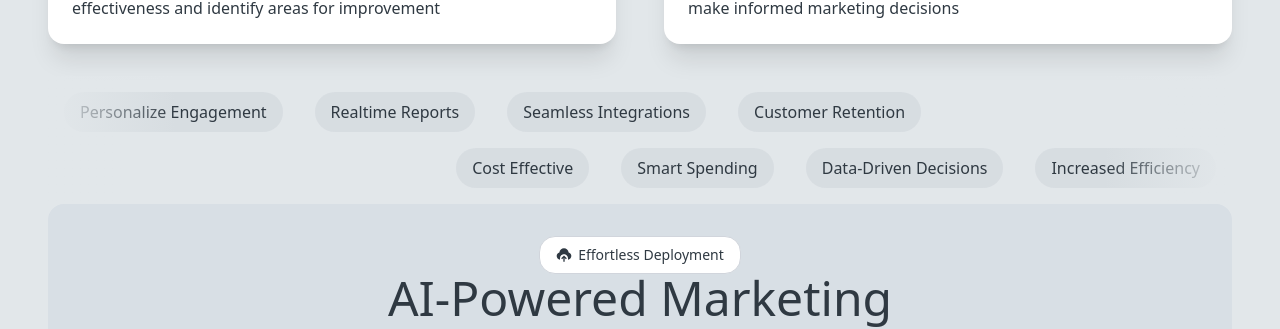
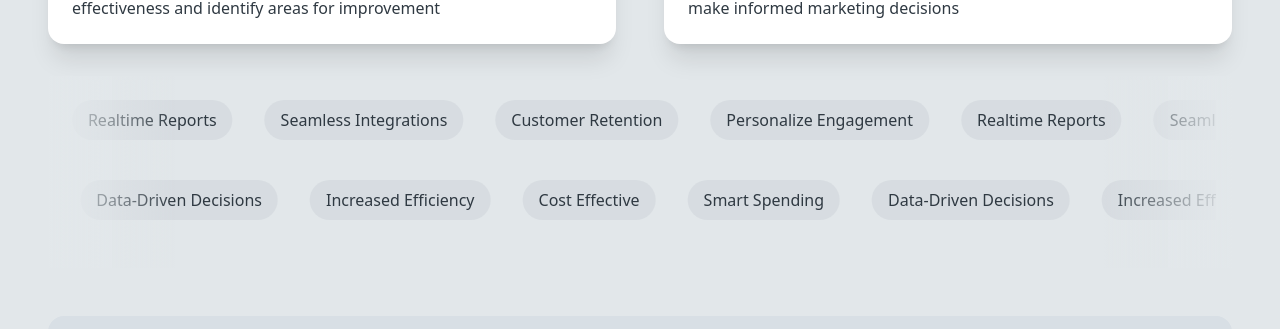
Before and after one commit to Sonu-Hansda/whiteloop, a React (Vite) app: page / in a window 1280 px wide. Shown: the part 1778-2107 px from the top of the page. Built offline with nearby package versions, Linux system fonts and the light colour scheme.

Commit message:
added marquee animation

```diff
--- a/src/components/Insight.tsx
+++ b/src/components/Insight.tsx
@@ -5,7 +5,7 @@ import Chips from "./Chips"
 
 function Insight() {
     return (
-        <div className="p-0 rounded-2xl text-center">
+        <div className="p-0 rounded-2xl text-center mb-12">
             <button className="flex mx-auto items-center justify-center bg-white rounded-2xl px-4 py-2 border border-gray-300 gap-x-1.5 mb-4">
                 <BiSolidSearchAlt2 />
                 <span className="text-sm">Live Oversight</span>
@@ -33,19 +33,41 @@ function Insight() {
                 </div>
             </div>
             <div className="p-4 relative">
-                <div className="absolute left-0 top-0 h-full w-32 bg-gradient-to-r from-[#e2e7ea] to-transparent"></div>
-                <div className="flex space-x-8 mb-4">
+
+                <div className="overflow-hidden whitespace-nowrap py-2">
+                    <div className="flex space-x-8 animate-scroll-left-right">
+                        {/* First copy */}
+                        <Chips text={'Personalize Engagement'} />
+                        <Chips text={'Realtime Reports'} />
+                        <Chips text={'Seamless Integrations'} />
+                        <Chips text={'Customer Retention'} />
+
+                        {/* Second copy (duplicate) */}
                         <Chips text={'Personalize Engagement'} />
                         <Chips text={'Realtime Reports'} />
                         <Chips text={'Seamless Integrations'} />
                         <Chips text={'Customer Retention'} />
                     </div>
-                <div className="flex justify-end space-x-8">
+                </div>
+
+                <div className="overflow-hidden whitespace-nowrap py-8">
+                    <div className="flex space-x-8 animate-scroll-right-left">
+                        {/* First copy */}
+                        <Chips text={'Cost Effective'} />
+                        <Chips text={'Smart Spending'} />
+                        <Chips text={'Data-Driven Decisions'} />
+                        <Chips text={'Increased Efficiency'} />
+
+                        {/* Second copy (duplicate) */}
                         <Chips text={'Cost Effective'} />
                         <Chips text={'Smart Spending'} />
                         <Chips text={'Data-Driven Decisions'} />
                         <Chips text={'Increased Efficiency'} />
                     </div>
+                </div>
+
+                {/* Gradients */}
+                <div className="absolute left-0 top-0 h-full w-32 bg-gradient-to-r from-[#e2e7ea] to-transparent"></div>
                 <div className="absolute right-0 top-0 h-full w-32 bg-gradient-to-l from-[#e2e7ea] to-transparent"></div>
             </div>
         </div>
--- a/src/index.css
+++ b/src/index.css
@@ -11,3 +11,21 @@
   -webkit-font-smoothing: antialiased;
   -moz-osx-font-smoothing: grayscale;
 }
+
+@keyframes scroll-left-right {
+  0% { transform: translateX(0); }
+  100% { transform: translateX(-50%); }
+}
+
+@keyframes scroll-right-left {
+  0% { transform: translateX(-50%); }
+  100% { transform: translateX(0); }
+}
+
+.animate-scroll-left-right {
+  animation: scroll-left-right 15s linear infinite;
+}
+
+.animate-scroll-right-left {
+  animation: scroll-right-left 15s linear infinite;
+}
```
Lines whose indentation alone changed are shown as unchanged.
